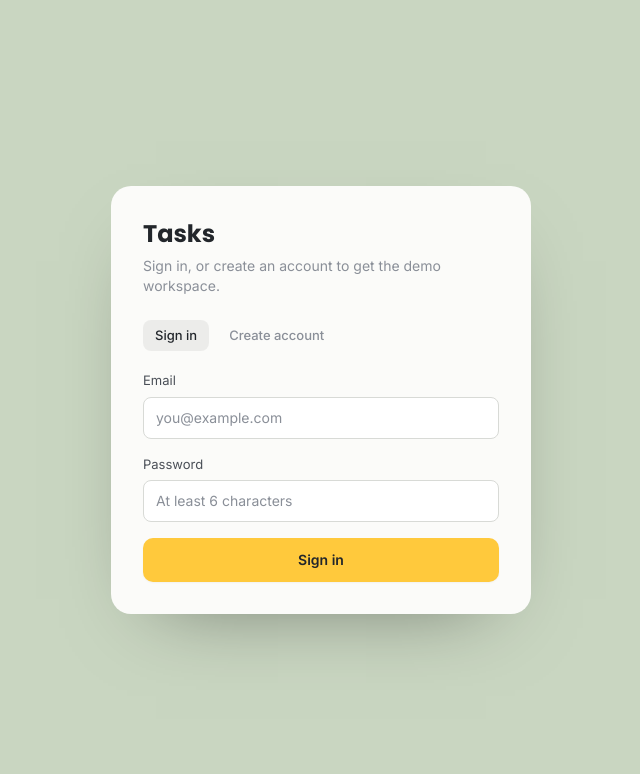
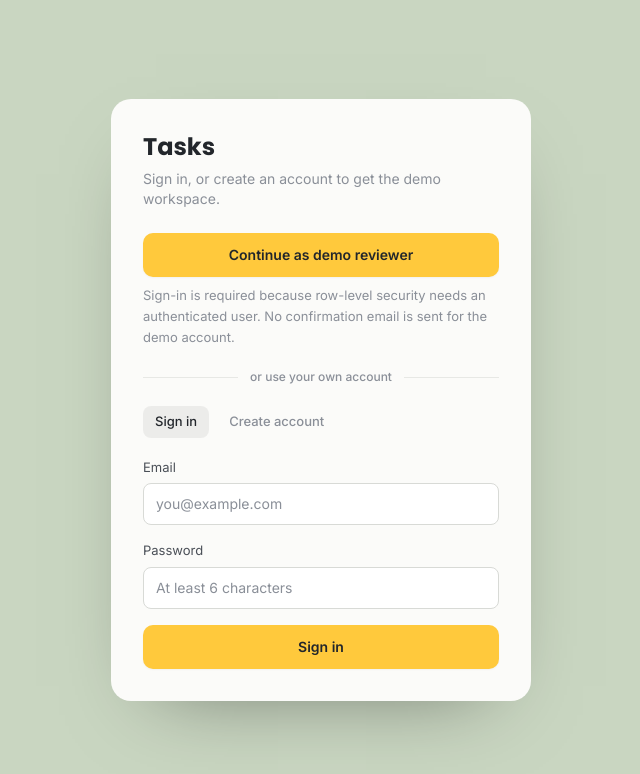
Before and after one commit to TrippleA001/hng_task_1_todo_app, a Next.js app: page /login in a window 1280 px wide. Shown: the top 774 px of the page, without its empty margins (319-959 px from the left). Built offline with nearby package versions, Linux system fonts and the light colour scheme.

Commit message:
Add one-click demo sign-in for reviewers

```diff
--- a/components/LoginForm.tsx
+++ b/components/LoginForm.tsx
@@ -2,7 +2,7 @@
 
 import { useActionState, useState } from "react";
 
-import { signIn, signUp, type AuthState } from "@/lib/auth-actions";
+import { signIn, signInWithDemo, signUp, type AuthState } from "@/lib/auth-actions";
 import { cn } from "@/lib/cn";
 
 const initialState: AuthState = { error: null };
@@ -13,9 +13,9 @@ const fieldClasses =
 type Mode = "signin" | "signup";
 
 /**
- * Sign in / create account form.
+ * Sign in / create account form, plus one-click demo sign-in on top.
  *
- * Two `useActionState` hooks (one per action) because the action passed to a
+ * Three `useActionState` hooks (one per action) because the action passed to a
  * form cannot change identity without changing the hook it came from.
  */
 export function LoginForm() {
@@ -27,6 +27,10 @@ export function LoginForm() {
   );
   const [signUpState, signUpAction, signUpPending] = useActionState(
     signUp,
+    initialState,
+  );
+  const [demoState, demoAction, demoPending] = useActionState(
+    signInWithDemo,
     initialState,
   );
 
@@ -41,6 +45,38 @@ export function LoginForm() {
 
   return (
     <div className="mt-6">
+      <form action={demoAction}>
+        <button
+          type="submit"
+          disabled={demoPending}
+          className="w-full rounded-[10px] bg-accent px-5 py-3 text-sm font-semibold text-ink shadow-[0_1px_2px_rgba(0,0,0,0.04)] transition-colors hover:bg-accent-strong disabled:opacity-60"
+        >
+          {demoPending ? "Signing you in…" : "Continue as demo reviewer"}
+        </button>
+        <p className="mt-2 text-[13px] leading-relaxed text-muted">
+          Sign-in is required because row-level security needs an authenticated
+          user. No confirmation email is sent for the demo account.
+        </p>
+        {demoState.error && (
+          <p
+            role="alert"
+            aria-live="polite"
+            className="mt-2 rounded-lg bg-swatch-red/20 px-3 py-2 text-[13px] text-ink"
+          >
+            {demoState.error}
+          </p>
+        )}
+      </form>
+
+      <div
+        aria-hidden="true"
+        className="my-5 flex items-center gap-3 text-[12px] font-medium text-muted"
+      >
+        <span className="h-px flex-1 bg-line" />
+        or use your own account
+        <span className="h-px flex-1 bg-line" />
+      </div>
+
       <div role="tablist" aria-label="Authentication" className="mb-5 flex gap-2">
         {tabs.map((tab) => (
           <button
--- a/lib/auth-actions.ts
+++ b/lib/auth-actions.ts
@@ -72,6 +72,29 @@ export async function signUp(
   redirect("/");
 }
 
+export async function signInWithDemo(_previous: AuthState): Promise<AuthState> {
+  void _previous;
+  const email = process.env.DEMO_EMAIL;
+  const password = process.env.DEMO_PASSWORD;
+
+  if (!email || !password) {
+    return {
+      error:
+        "Demo sign-in isn't configured on this deployment. Ask the site owner to add DEMO_EMAIL and DEMO_PASSWORD.",
+    };
+  }
+
+  const supabase = await createServerSupabaseClient();
+  const { error } = await supabase.auth.signInWithPassword({ email, password });
+
+  if (error) {
+    return { error: error.message };
+  }
+
+  revalidatePath("/", "layout");
+  redirect("/");
+}
+
 export async function signOut(): Promise<void> {
   const supabase = await createServerSupabaseClient();
   await supabase.auth.signOut();
```
Also changed, not shown: 2 other files (tests, documents, lock files or other folders).
